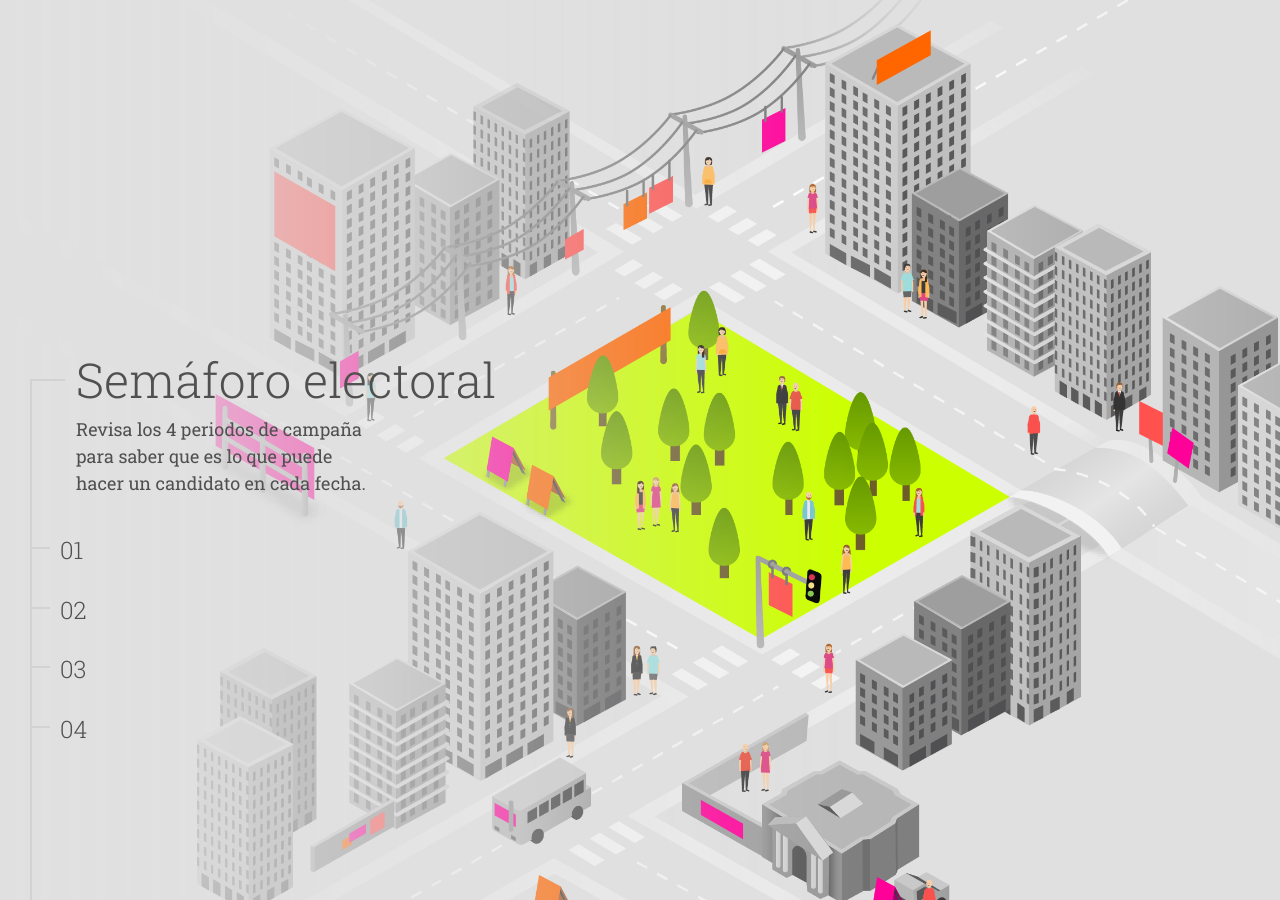
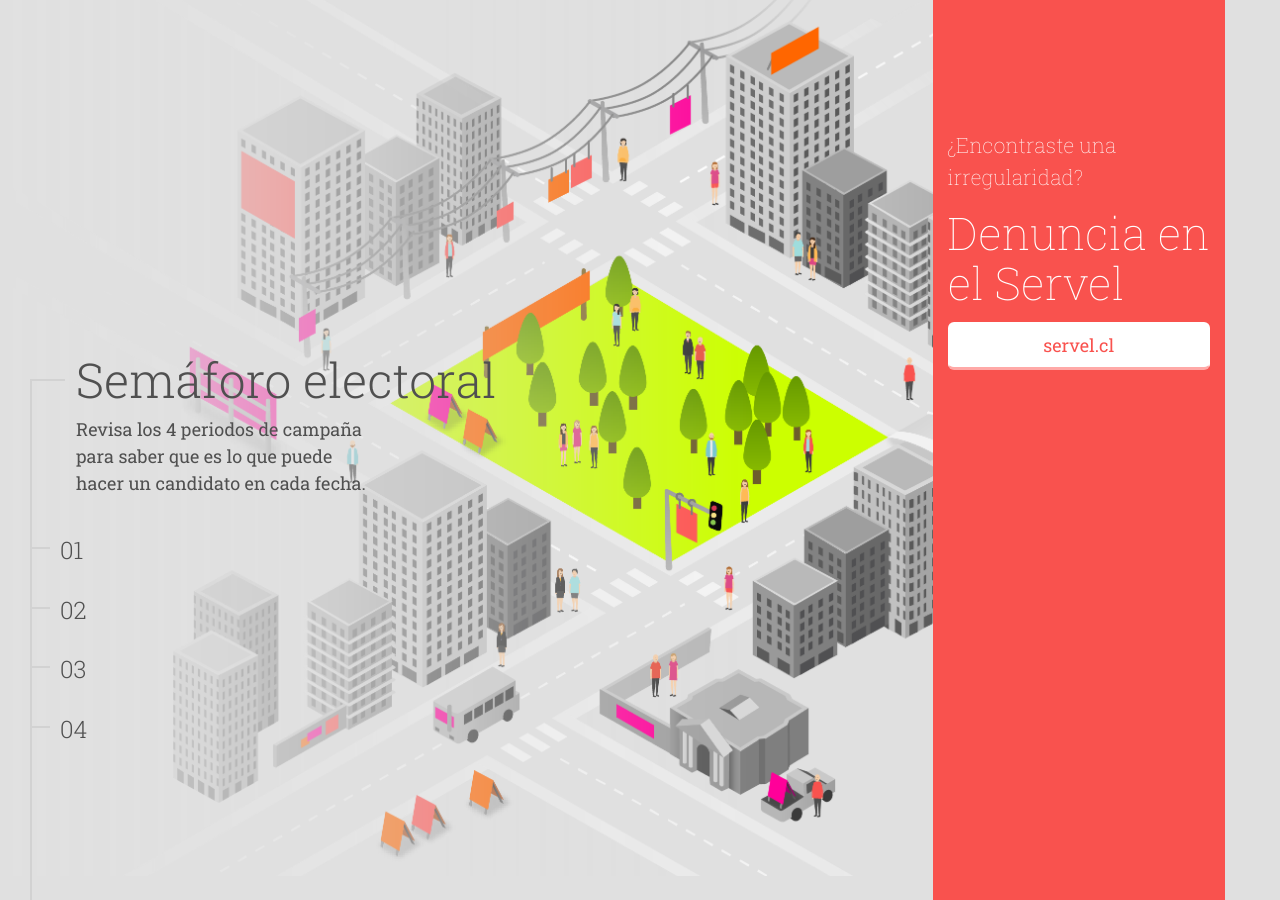
Before and after one commit to ciudadanointeligente/semaforo-electoral, a Jekyll site: the page built from index.html, in a window 1280 px wide and 900 px high. Built offline with Jekyll 4.4.1, drawn with Linux system fonts in a browser that asks for light colours; nearby versions of some CDN libraries.

Commit message:
Cartel denuncia

```diff
--- a/_sass/_base.scss
+++ b/_sass/_base.scss
@@ -213,7 +213,7 @@ section {
 section:nth-child(2) {
     background-color: #E0E0E0;
     background-image: url(../img/ciudad01.png);
-    background-size: 100%;
+    background-size: 88%;
     background-repeat: no-repeat;
 }
 
@@ -337,12 +337,42 @@ section:nth-child(2) {
     margin-bottom: 30px;
 }
 
+#section1 .row {
+    margin-bottom: 0px;
+}
+
 b, strong {
     font-weight: 500;
 }
 
 .site-header, .section-title {
   display: none;
+}
+
+/*Denuncia*/
+
+.denuncia {
+    background: $red;
+    color: white;
+    height: 100vh;
+    padding: 130px 15px;
+}
+
+.denuncia h2 {
+    font-size: 45px;
+    font-weight: 100;
+}
+
+.denuncia a.btn {
+    background: white;
+    width: 100%;
+    border-bottom: 3px solid #FFA9A7;
+    color: $red;
+}
+
+.denuncia a.btn:hover {
+    background: darken(white,5%);
+    border-bottom: 3px solid darken(white,5%);
 }
 
 /*Responsive utilities*/
--- a/css/main.scss
+++ b/css/main.scss
@@ -28,6 +28,7 @@ $content-width:    800px;
 $on-palm:          600px;
 $on-laptop:        800px;
 
+$red: #F9524E;
 
 
 // Use media queries like this:
--- a/index.html
+++ b/index.html
@@ -51,6 +51,15 @@ layout: default
     </nav>
 
     <section class="section section1" id="section1">
+      <div class="container">
+        <div class="row">
+          <div class="col-md-3 col-md-offset-9 denuncia">
+            <p>¿Encontraste una irregularidad?</p>
+            <h2>Denuncia en el Servel</h2>
+            <a href="/" class="btn btn-lg">servel.cl</a>
+          </div>
+        </div>
+      </div>
     </section>
 
     <section class="section section2" id="section2">
```
